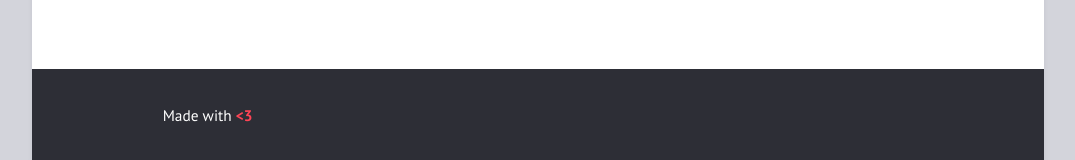
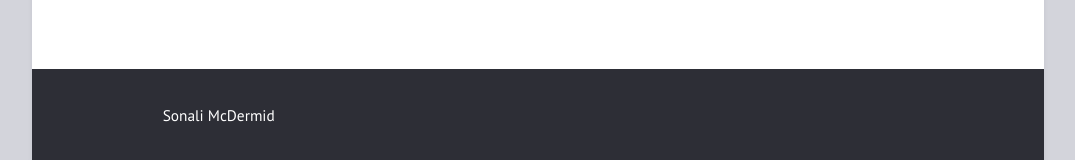
Before and after one commit to sonalimcdermid/sonalimcdermid.github.io, a Jekyll site: the page built from _posts/2017-03-01-welcome-to-jekyll.md, in a window 1280 px wide. Shown: the part 737-897 px from the top of the page, without its empty margins (102-1177 px from the left). Built offline with Jekyll 4.4.1, drawn with Linux system fonts in a browser that asks for light colours.

Commit message:
Update _config.yml

```diff
--- a/_config.yml
+++ b/_config.yml
@@ -1,6 +1,5 @@
 title: "Sonali McDermid"
 author: "Sonali McDermid"
-description: "Made with <b style=\"color: #f45;\">&lt;3</b>"
 permalink: /:title/
 lang: "en"
 excerpt_separator: "\n\n\n"
```
